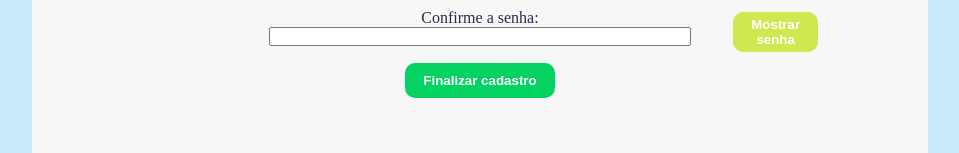
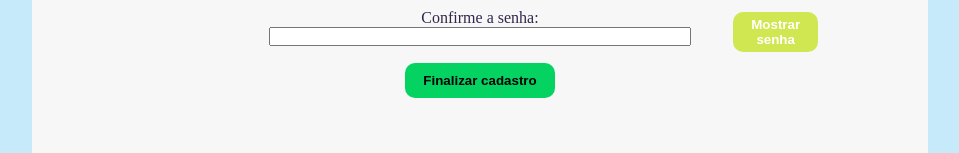
Before and after one commit to rhafaSan/UFCFoodVue, a Vue app: page /register in a window 1280 px wide. Shown: the part 342-495 px from the top of the page, without its empty margins (160-1119 px from the left). Built offline with nearby package versions, Linux system fonts and the light colour scheme.

Commit message:
componente

```diff
--- a/src/views/Rating.vue
+++ b/src/views/Rating.vue
@@ -69,6 +69,7 @@ export default {
     margin-right: auto;
     margin-left: auto;
     margin-top: 10px;
+    background-color: #049c48;
 }
 
 .main-body .center-div{
--- a/src/views/Register.vue
+++ b/src/views/Register.vue
@@ -22,8 +22,8 @@
 
                 </div>
                 <div class="button-div">
-                    <button type="submit" class="login-btn" @click="watchRegister">Finalizar cadastro</button>
-
+                   <!-- <button type="submit" class="login-btn" @click="watchRegister">Finalizar cadastro</button -->
+                    <SecundaryButton placeholder="Finalizar cadastro" type="submit" />
                 </div>
             </form>
         </div>
@@ -31,12 +31,16 @@
 </template>
 
 <script>
+import SecundaryButton from '@/components/SecundaryButton.vue';
 
 export default {
   name: 'Register',
+  components:{
+      SecundaryButton
+  },
   methods: {
     watchRegister(){
-      this.$router.push('/');
+      this.$router.push('/login');
     }
   }
 }
```
